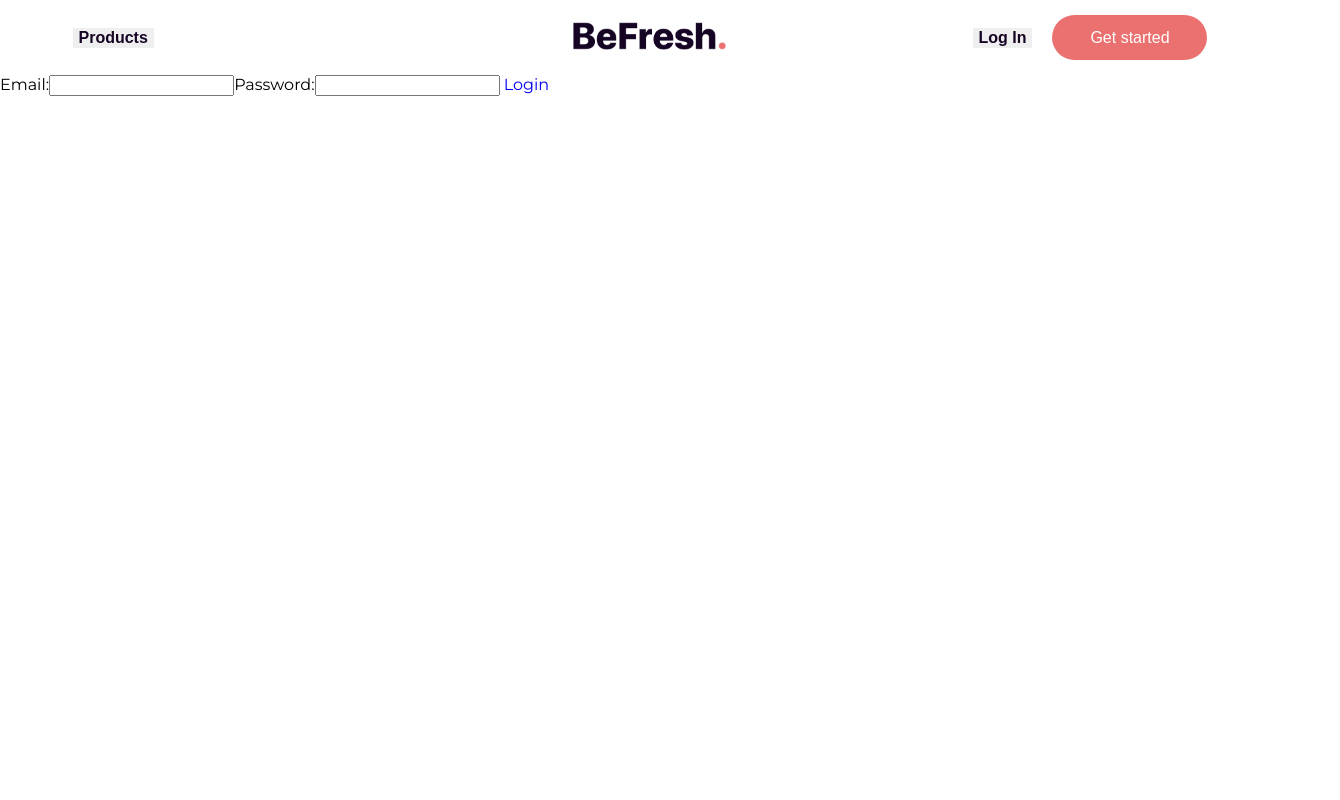
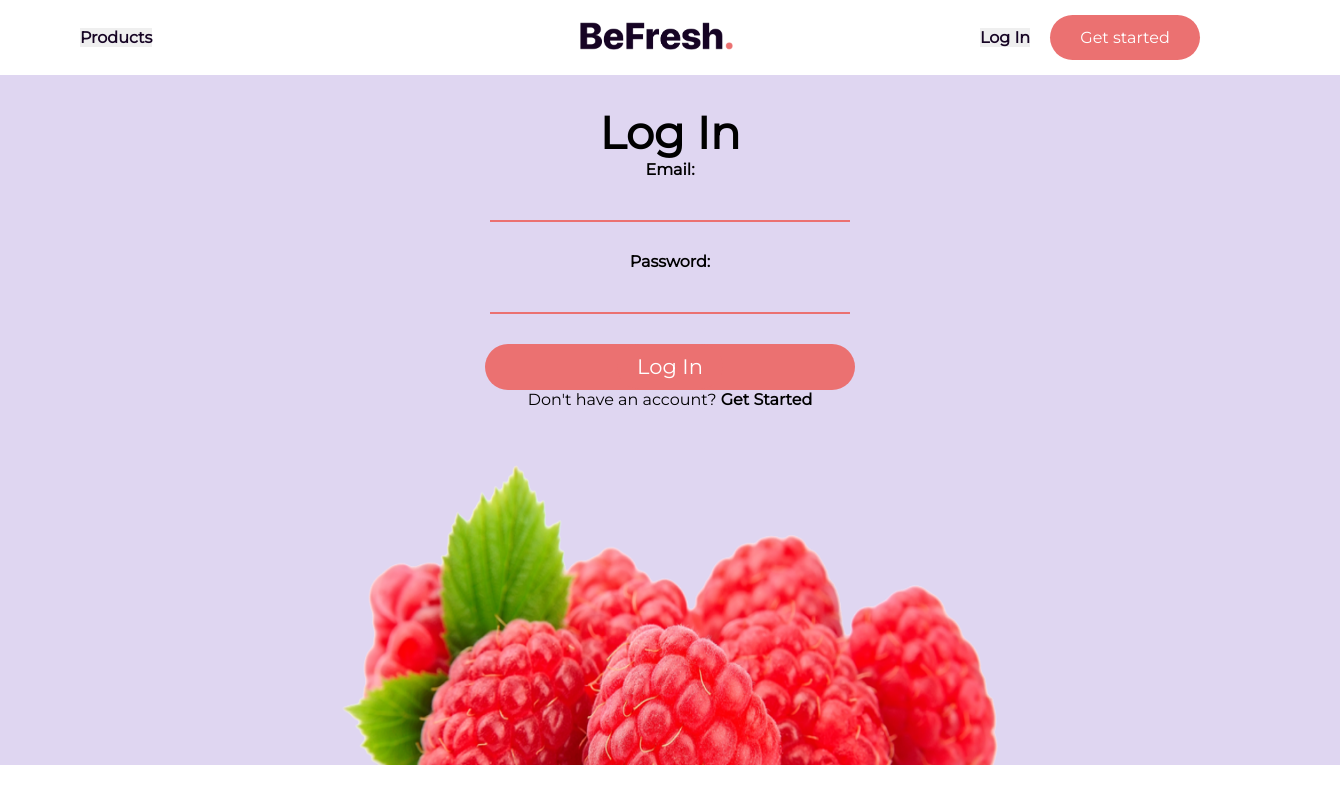
Before and after one commit to JessCraft627/BefreshFrontend, a React (Create React App) app: page /login in a window 1280 px wide. Shown: the whole page, 1340 px wide, since content can reach past the window. Built offline with nearby package versions, Linux system fonts and the light colour scheme; no server answers.

Commit message:
finished login

```diff
--- a/src/components/login.js
+++ b/src/components/login.js
@@ -1,6 +1,8 @@
 import React from 'react'
 import Navbar from './navbar'
 import { Link } from 'react-router-dom';
+import raspberryclusters from '../css/assets/raspberryclusters.png';
+
 
 class Login extends React.Component {
 
@@ -47,24 +49,36 @@ componentDidMount = () => {
   render() {
     return (
       <div>
-      <Navbar />
-      <form onSubmit={this.handleSubmit}>
+        <Navbar />
+          <div className="login-div">
+            <h1 className="login-header"> Log In </h1>
+            <form className="login-form" onSubmit={this.handleSubmit}>
               <label>
-                Email:
+                <p className="login-i">Email:</p>
                 <input  name="email" type="text" value={this.state.input} onChange={this.handleInputChanges} />
               </label>
-              <label>
-                Password:
+              <label >
+                  <p className="login-i">Password:</p>
                 <input  name="password" type="text" value={this.state.input} onChange={this.handleInputChange} />
               </label>
+              <p className="login-button">
               <Link
+                  className="login-button"
                 to={{
                   pathname: "/loggedin",
                   state: { user: this.dataToDisplay() }
                 }}
-              > Login </Link>
-
-        </form>
+              > Log In </Link>
+              </p>
+            </form>
+            <p className="get-started-action">Don't have an account? <Link
+            className="get-started-cta"
+            to={{
+              pathname: "/started"
+            }}
+            > Get Started </Link></p>
+          <img src={raspberryclusters} className="login-logo" alt="logo" />
+          </div>
       </div>
     );
   }
--- a/src/css/app.css
+++ b/src/css/app.css
@@ -1,4 +1,4 @@
-body {
+* {
   margin: 0;
   padding: 0;
   font-family: 'Montserrat', sans-serif;
@@ -24,9 +24,9 @@ body {
 
 .fruit {
   margin: 0 auto;
-  width: 100%;
+  width: 97%;
   height: 100%;
-  background-size: cover;
+  background-size: contain;
 }
 
 
--- a/src/css/login.css
+++ b/src/css/login.css
@@ -0,0 +1,65 @@
+.login-div {
+  width: 100%;
+  height: 630px;
+  background-color: #dfd6f1;
+  margin: 0 auto;
+  padding: 30px;
+  text-align: center;
+   position: relative;
+  font-family: 'Montserrat', sans-serif;
+}
+.login-button {
+padding: 10px 20px;
+margin: 0 auto;
+width: 330px;
+height: 26px;
+font-size: 21px;
+color: #ffffff;
+border-radius: 32.5px;
+text-align: center;
+background-color: #eb7171;
+color:white;
+}
+.login-header {
+  font-size: 45px;
+  margin: 0;
+  font-weight: bold;
+}
+.login-i{
+  font-weight: bold;
+  color:black;
+  height: 20px;
+ font-size: 16px;
+ line-height: 1.25;
+}
+.get-started-action {
+    text-align: center;
+}
+
+.get-started-cta {
+  color: black;
+  font-weight: bold;
+}
+
+.login-logo {
+    bottom: 0;
+    position: absolute;
+    background-size: cover;
+    width: 656px;
+    height: 300px;
+    left:0;
+    right:0;
+    margin: 0 auto;
+}
+
+input[type=text] {
+    width: 25%;
+    padding: 12px 20px;
+    margin: 0px auto 30px;
+    display: block;
+    background-color: #dfd6f1;
+    border-top: none;
+    border-left: none;
+    border-right: none;
+    border-bottom: 2px solid #eb7171;
+}
--- a/src/css/navbar.css
+++ b/src/css/navbar.css
@@ -30,7 +30,7 @@ height: 28px;
   border: #eb7171;
   background-color: #eb7171;
   color:white;
-  width: 155px;
+  width: 150px;
   height: 45px;
   font-size: 16px;
   font-weight: 500;
```
Also changed, not shown: src/css/assets/raspberryclusters.png (added), src/css/raspberryclusters.png (added).
